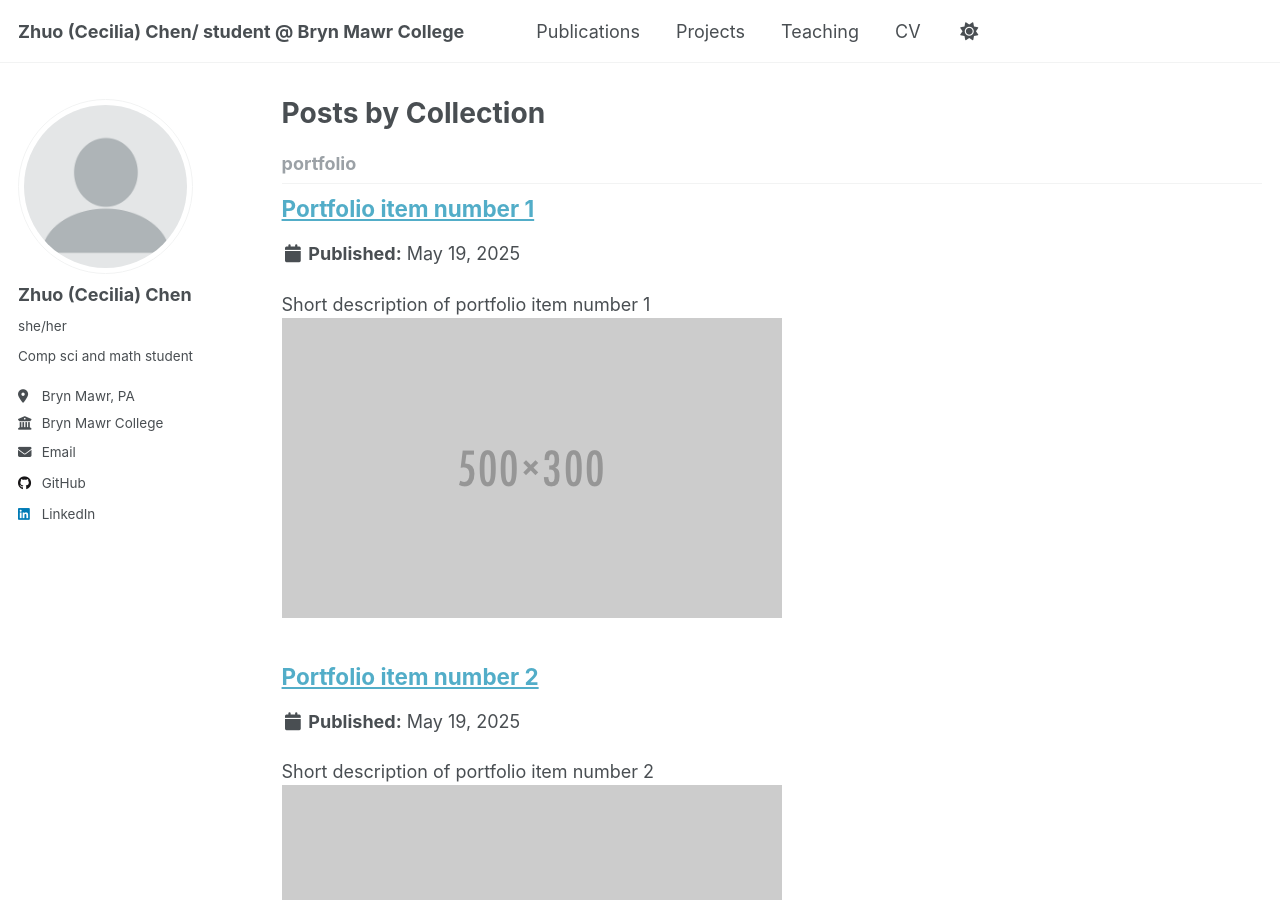
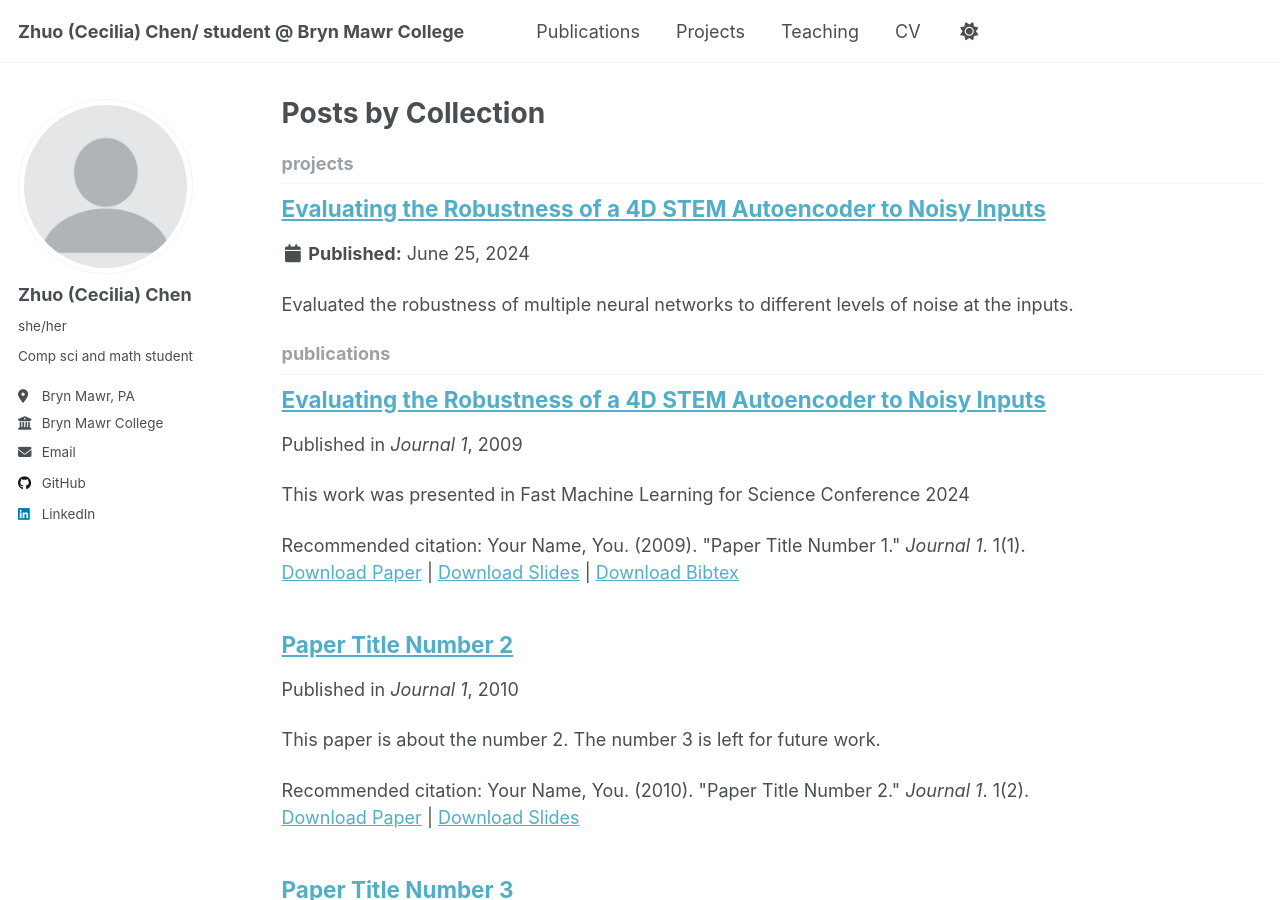
Before and after one commit to Cecilia7717/Cecilia7717.github.io, a Jekyll site: the page built from _pages/collection-archive.html, in a window 1280 px wide and 900 px high. Built offline with Jekyll 4.4.1, drawn with Linux system fonts in a browser that asks for light colours; part of the change alters nothing that is shown.

Commit message:
Update _config.yml

```diff
--- a/_config.yml
+++ b/_config.yml
@@ -219,7 +219,7 @@ collections:
   publications:
     output: true
     permalink: /:collection/:path/
-  portfolio:
+  projects:
     output: true
     permalink: /:collection/:path/
   talks:
@@ -277,9 +277,9 @@ defaults:
   # _projects
   - scope:
       path: ""
-      type: projects
+      type: teaching
     values:
-      layout: projects
+      layout: single
       author_profile: true
       share: true
 
```
